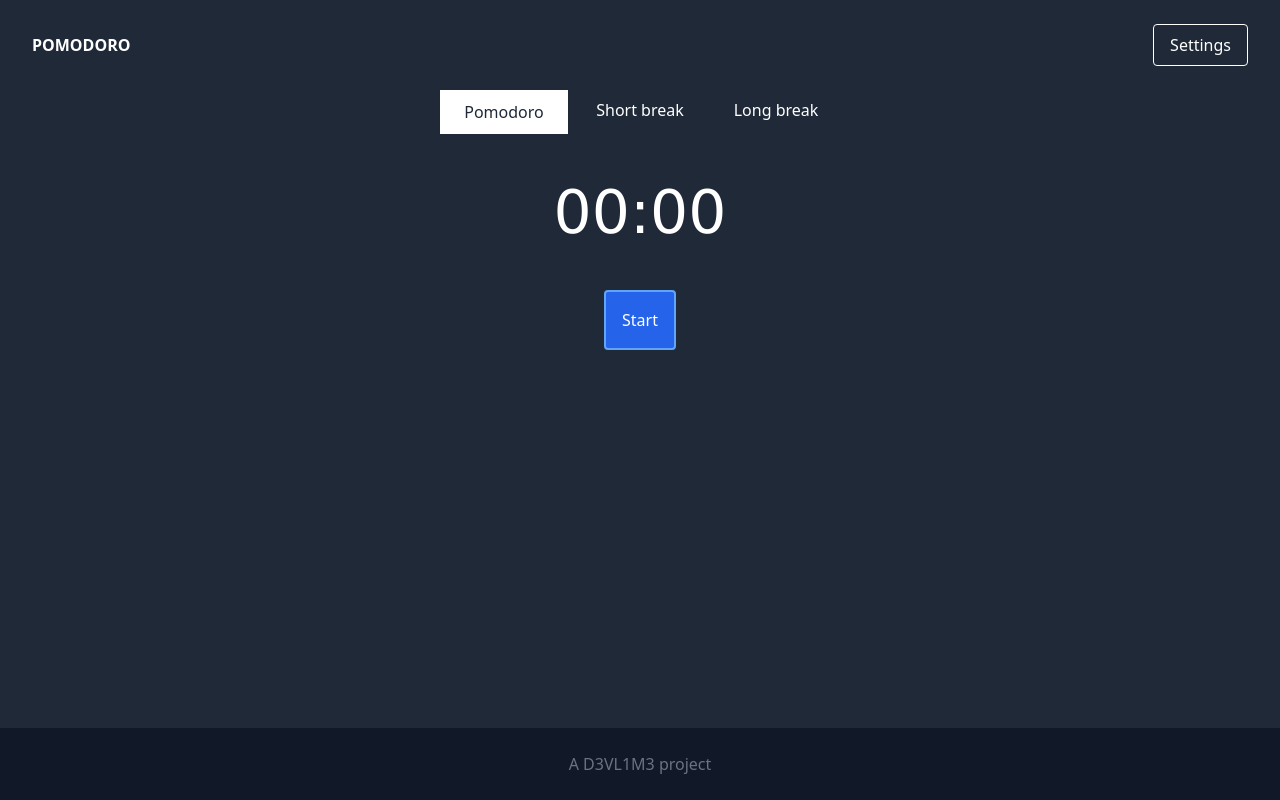
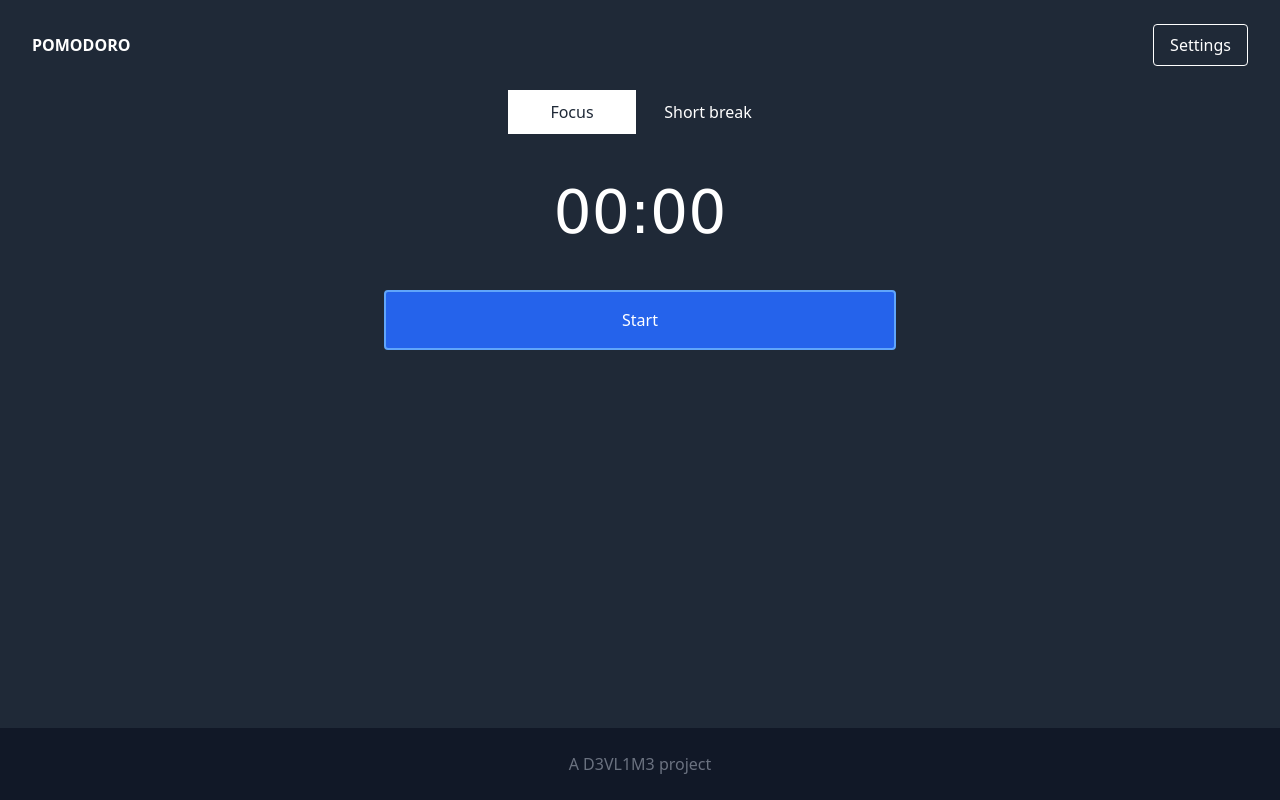
Before and after one commit to d3vl1m3/focus-time, a Next.js app: page / in a window 1280 px wide. Built offline with nearby package versions, Linux system fonts and the light colour scheme.

Commit message:
fix: button alignment now consistent and indicators

```diff
--- a/src/components/pomodoro-timer/components/controls/components/active-state-controls/active-state-controls.component.jsx
+++ b/src/components/pomodoro-timer/components/controls/components/active-state-controls/active-state-controls.component.jsx
@@ -2,16 +2,11 @@ import React from 'react';
 import { useTimerStateContext, useControlActionsContext } from '../../../../contexts';
 
 export const ActiveStateControls = () => {
-  const {
-    isActive,
-    isPaused,
-  } = useTimerStateContext();
-
+  const { isPaused } = useTimerStateContext();
   const { controlActionReducer } = useControlActionsContext();
 
   return (
-    isActive ? (
-      <div>
+    <>
       <button
         className="btn btn-secondary"
         type="button"
@@ -33,15 +28,6 @@ export const ActiveStateControls = () => {
       >
         Skip
       </button>
-      </div>
-    ) : (
-      <button
-        className="btn btn-primary"
-        type="button"
-        onClick={() => controlActionReducer({ type: 'START' })}
-      >
-        Start
-      </button>
-    )
+    </>
   );
 };
--- /dev/null
+++ b/src/components/pomodoro-timer/components/controls/components/inactive-state-controls/inactive-state-controls.component.jsx
@@ -0,0 +1,15 @@
+import React from 'react';
+import { useControlActionsContext } from '../../../../contexts';
+
+export const InactiveStateControl = () => {
+  const { controlActionReducer } = useControlActionsContext();
+  return (
+    <button
+      className="btn btn-primary"
+      type="button"
+      onClick={() => controlActionReducer({ type: 'START' })}
+    >
+      Start
+    </button>
+  );
+};
--- a/src/components/pomodoro-timer/components/controls/controls.component.jsx
+++ b/src/components/pomodoro-timer/components/controls/controls.component.jsx
@@ -1,14 +1,21 @@
 import React from 'react';
-import { useGameStateContext } from '../../contexts';
+import styles from './controls.module.css';
+import { useGameStateContext, useTimerStateContext } from '../../contexts';
 import {
   ActiveStateControls,
   CompletedStateControls,
 } from './components';
+import { InactiveStateControl } from './components/inactive-state-controls/inactive-state-controls.component';
 
 export const Controls = () => {
   const { isCompleted } = useGameStateContext();
+  const { isActive } = useTimerStateContext();
 
-  return isCompleted
-    ? <CompletedStateControls />
-    : <ActiveStateControls />;
+  return (
+    <div className={styles.container}>
+      {isCompleted && <CompletedStateControls />}
+      {!isCompleted && isActive && <ActiveStateControls />}
+      {!isCompleted && !isActive && <InactiveStateControl />}
+    </div>
+  );
 };
--- /dev/null
+++ b/src/components/pomodoro-timer/components/controls/controls.module.css
@@ -0,0 +1,5 @@
+.container {
+    @apply
+    flex
+    w-full
+}
--- a/src/components/pomodoro-timer/components/pomodoro-state-indicator/pomodoro-state-indicator.module.css
+++ b/src/components/pomodoro-timer/components/pomodoro-state-indicator/pomodoro-state-indicator.module.css
@@ -5,6 +5,8 @@
 
 .indicator {
     @apply
+    border-2
+    border-transparent
     px-4
     py-2
     text-center
@@ -19,7 +21,6 @@
 
 .indicatorActive {
     @apply
-    border-2
     border-white
     bg-white
     text-gray-800
--- a/src/components/pomodoro-timer/components/pomodoro-state-indicator/pomodoro-state-indicator.presenter.jsx
+++ b/src/components/pomodoro-timer/components/pomodoro-state-indicator/pomodoro-state-indicator.presenter.jsx
@@ -1,14 +1,23 @@
 import React from 'react';
 import styles from './pomodoro-state-indicator.module.css';
+import { useGameStateContext } from '../../contexts';
 
-export const PomodoroStateIndicatorPresenter = ({ pomodoroState }) => (
+export const PomodoroStateIndicatorPresenter = ({ pomodoroState }) => {
+  const { isUseLongBreaks } = useGameStateContext();
+
+  return (
     <ul className={styles.indicators}>
-    <li className={`${styles.indicator} ${pomodoroState === 'FOCUS' ? styles.indicatorActive : ''}`}>Pomodoro</li>
+      <li className={`${styles.indicator} ${pomodoroState === 'FOCUS' ? styles.indicatorActive : ''}`}>Focus</li>
       <li className={`${styles.indicator} ${pomodoroState === 'SHORT_BREAK' ? styles.indicatorActive : ''}`}>
         Short break
       </li>
+      {
+        isUseLongBreaks && (
           <li className={`${styles.indicator} ${pomodoroState === 'LONG_BREAK' ? styles.indicatorActive : ''}`}>
             Long break
           </li>
+        )
+      }
     </ul>
   );
+};
--- a/styles/partials/buttons.css
+++ b/styles/partials/buttons.css
@@ -4,6 +4,7 @@
     cursor-pointer
     p-4
     rounded
+    w-full
 }
 
 .btn + * {
```
Lines whose indentation alone changed are shown as unchanged.
